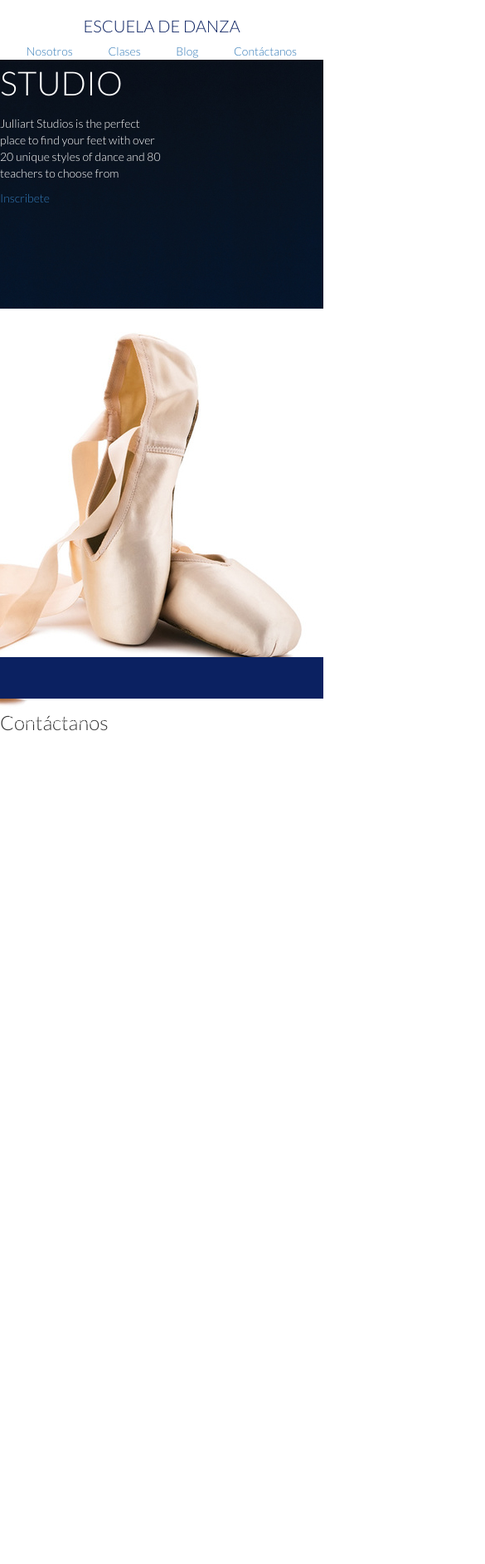
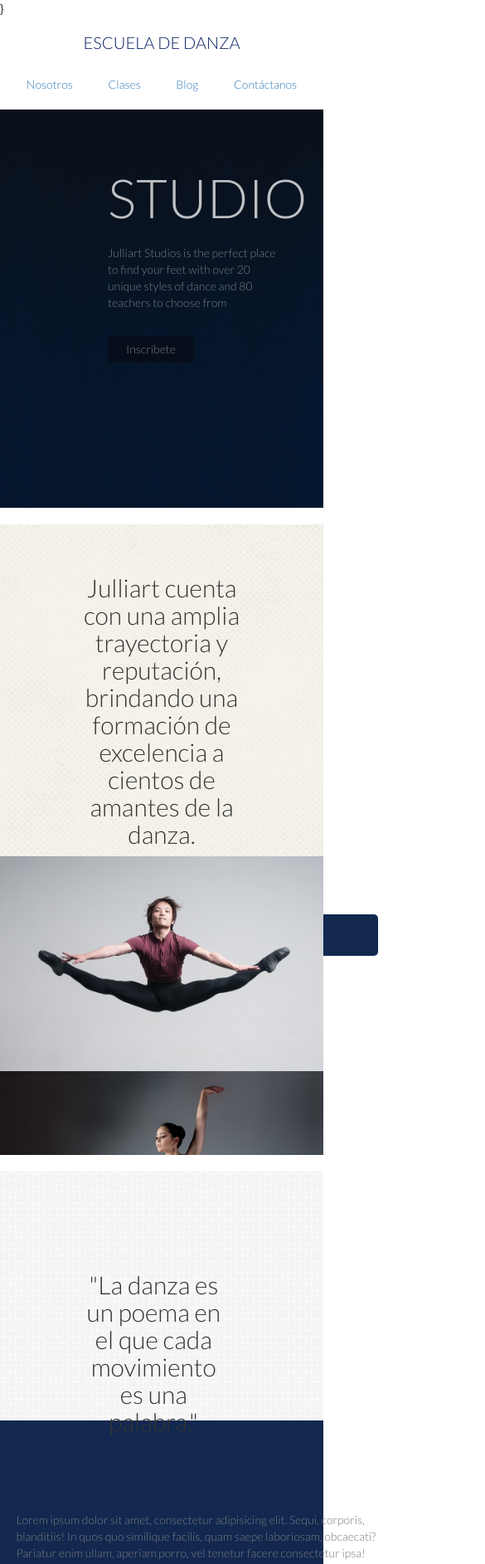
Before and after one commit to savvy-squad/danza-arte, a plain HTML site: page index.html in a window 390 px wide. Shown: the top 1885 px of the page at 83% size, 585 px wide, since content can reach past the window. Before the commit the page ends 885 px from the top, so only its background shows below. Drawn offline with Linux system fonts and the light colour scheme.

Commit message:
primera hoja

```diff
--- a/css/common.css
+++ b/css/common.css
@@ -19,12 +19,13 @@ header .container li{
 }
 
 header .container li{
-	margin: 0 20px
+	margin: 20px 20px;
+
 }
 
   /* ----------footer------------*/
 footer .letras{
-	background-color: #0B2161;
+	background-color: #12284F;
 	color:white;
 	height: 50px;
 	padding: 20px 0 10px 10px;
--- a/css/main.css
+++ b/css/main.css
@@ -1,15 +1,134 @@
+*{
+	outine: 1px solid red;}
+.col-md-6{
+	padding: 0 !important
+
+}
+/* ----------hero------------*/
+
 .hero{
 	background-image: url(../img/dance_1.jpg) ;
-	height: 300px
+	height: 480px;
+	padding: 60px 0 0 130px
 }
 
 .hero .studio{
 	width: 200px;
-	font-size: 40px;
+	font-size: 65px;
+	color: #BEC0C3;
+	}
+
+.hero .parrafo{
+	width: 210px;
+	color: #797B7F;
+	margin-bottom: 30px
+}
+.hero a{
+	color:#797B7F;
+	display: inline-block;
+	background-color: #060E1B;
+	padding: 6px 22px;
+	border-radius: 4px;
+}
+
+/* ----------oferta------------*/
+
+.oferta{
+	height: 400px;
+	background-image: url(../img/halftone.png) ;
+	text-align: center;
+}
+.oferta h2{
+	position: relative;
+	top: 15%;
+	width: 55%;
+	text-align: center;
+	left: 22.5%;
+
+}
+.oferta img{
+	position: relative;
+	width: 130px;
+	top: 50%
+}
+.oferta .clases{
+	background:#12284F;
+	width: 300px;
 	color: white;
-	font-family:
+	padding: 15px 30px;
+	text-align: center;
+	border-radius: 5px;
+	position: relative;
+	left: 40%
 }
-.hero .parrafo{
-	width: 200px;
+.clases a{
+	display: inline-block;
+	text-decoration: none;
+}
+/* ----------instructores------------*/
+.instructores{
+	height: 360px;
+	overflow: hidden;
+}
+.instructores .container{
+	margin: 0;
+	width: 100%;
+	height: 100%
+
+}
+.instructores img{
+
+	width: 100%;
+
+}
+.instructores .row{
+	height: 360px
+}
+
+.instructores label{
+	position:relative;
+	z-index: 5
+
+}
+
+/* ----------frase------------------*/
+.frase{
+	height: 300px;
+	background: url(../img/textura_2.jpg);
+
+}
+.frase h2{
+	position: relative;
+	top: 40%;
+	width:45%;
+	text-align: center;
+	left: 25%
+}
+
+/* ------------ubicacion----------------*/
+
+.ubicacion{
+	background-color:#12284F;
+	color: #797B7F;
+	height: 500px
+
+}
+.ubicacion h3{
 	color: white
 }
+
+.ubicacion p,h3{
+	position: relative;
+	width: 450px;
+	top: 22%;
+	left: 5%
+}
+
+.ubicacion .mapa{
+	position: relative;
+	left:  700px;
+	width: 600px;
+	top: -130px
+
+
+}
--- a/index.html
+++ b/index.html
@@ -8,6 +8,9 @@
 	<link rel="stylesheet" type="text/css" href="css/utilities.css">
 	<link rel="stylesheet" type="text/css" href="css/common.css">
 	<link rel="stylesheet" type="text/css" href="css/main.css">
+
+
+}
 </head>
 <body>
 	<header>
@@ -30,14 +33,51 @@
 		<div>
 			<p class="studio">STUDIO</p>
 			<p class="parrafo">Julliart Studios is the perfect place to find your feet with over 20 unique styles of dance and 80 teachers to choose from</p>
-			<a href="#">Inscribete</a>
+			<div class="inscribite"><a href="#">Inscribete</a></div>
 		</div>
 	</section>
 
+	<section class="oferta">
+		<h2>Julliart cuenta con una amplia trayectoria y reputación, brindando una formación de excelencia a cientos de amantes de la danza.</h2>
+		<img src="img/decoration_1.png" alt="">
+		<div class="clases"><a href="#">Oferta de Clases</a></div>
 
+	</section>
+
+	<section class="instructores">
+		<div class="container">
+			<div class="row">
+				<div class="col-md-6"><img src="img/instructor_4.jpg" alt=""></div>
+				<div class="col-md-6"><img src="img/profesor_9.jpg" alt=""></div>
+
+			</div>
+			<label for="name">Nuestros instructores</label>
+		</div>
+	</section>
+
+	<section class="frase">
+		<h2>"La danza es un poema en el que cada movimiento es una palabra."</h2>
+	</section>
+
+	<section class="ubicacion">
+		<p>Lorem ipsum dolor sit amet, consectetur adipisicing elit. Sequi, corporis, blanditiis! In quos quo similique facilis, quam saepe laboriosam, obcaecati? Pariatur enim ullam, aperiam porro, vel tenetur facere consectetur ipsa!</p>
+
+		<h3>Visítanos</h3>
+		<p>The Juilliard School <br>60 Lincoln Center Plaza <br>New York,NY 10023 <br>(212) 799-5000</p>
+
+		<div class="mapa">
+		<iframe src="https://www.google.com/maps/embed?pb=!1m18!1m12!1m3!1d3021.4662527405317!2d-73.98501728475253!3d40.77376274177196!2m3!1f0!2f0!3f0!3m2!1i1024!2i768!4f13.1!3m3!1m2!1s0x89c2585ff9df2f6d%3A0xf876ccebba645bff!2sEscuela+Juilliard!5e0!3m2!1ses-419!2spe!4v1479763666609" width="600" height="350" frameborder="0" style="border:0" allowfullscreen></iframe>
+		</div>
+	</section>
 	<footer>
 		<A name="CONTA"></A>
 		<div class="contactanos">
+				<div>
+					<div class="search-box">
+					<input type="text" placeholder="Buscar..." name="searchbox">
+					<span class="fa fa-search"></span>
+					</div>
+				</div>
 			<img src="img/shoes_1.jpg" alt="">
 			<h3>Contáctanos</h3>
 		</div>
```
Also changed, not shown: img/halftone.png (added).
